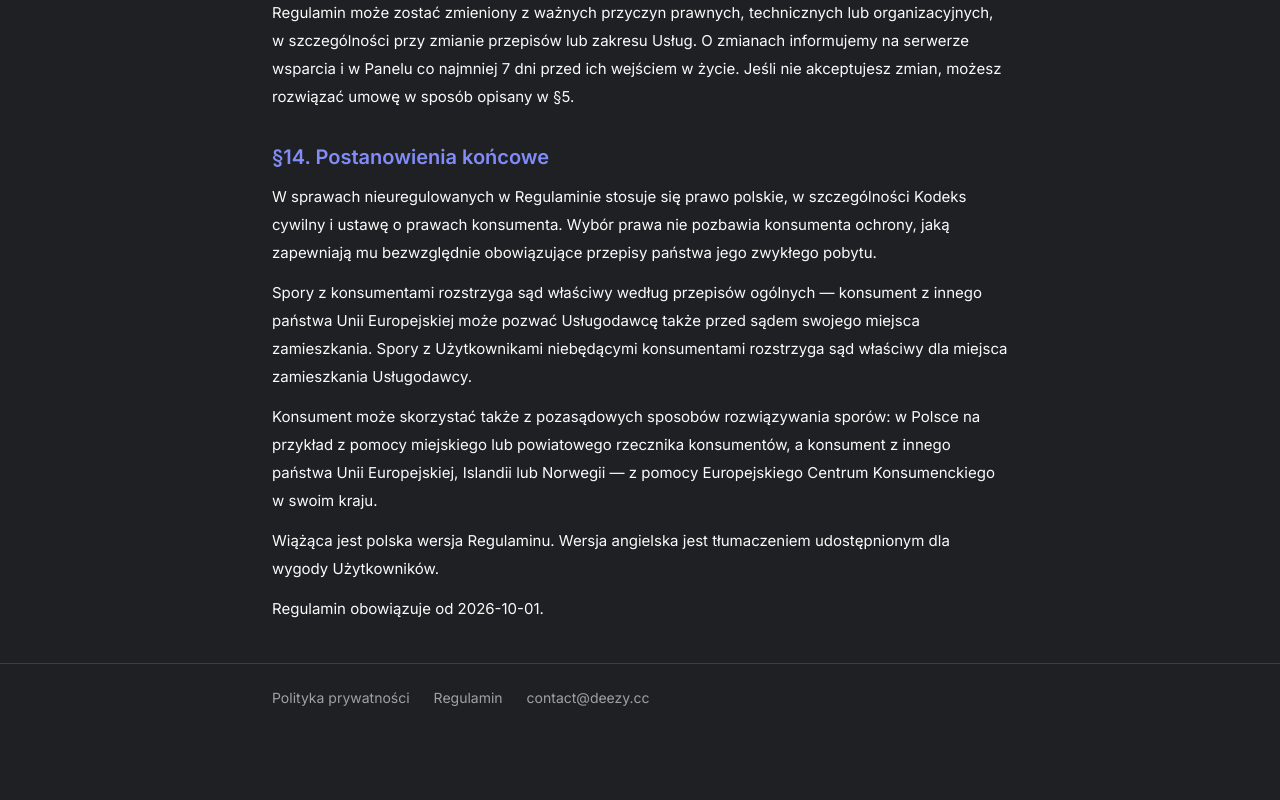
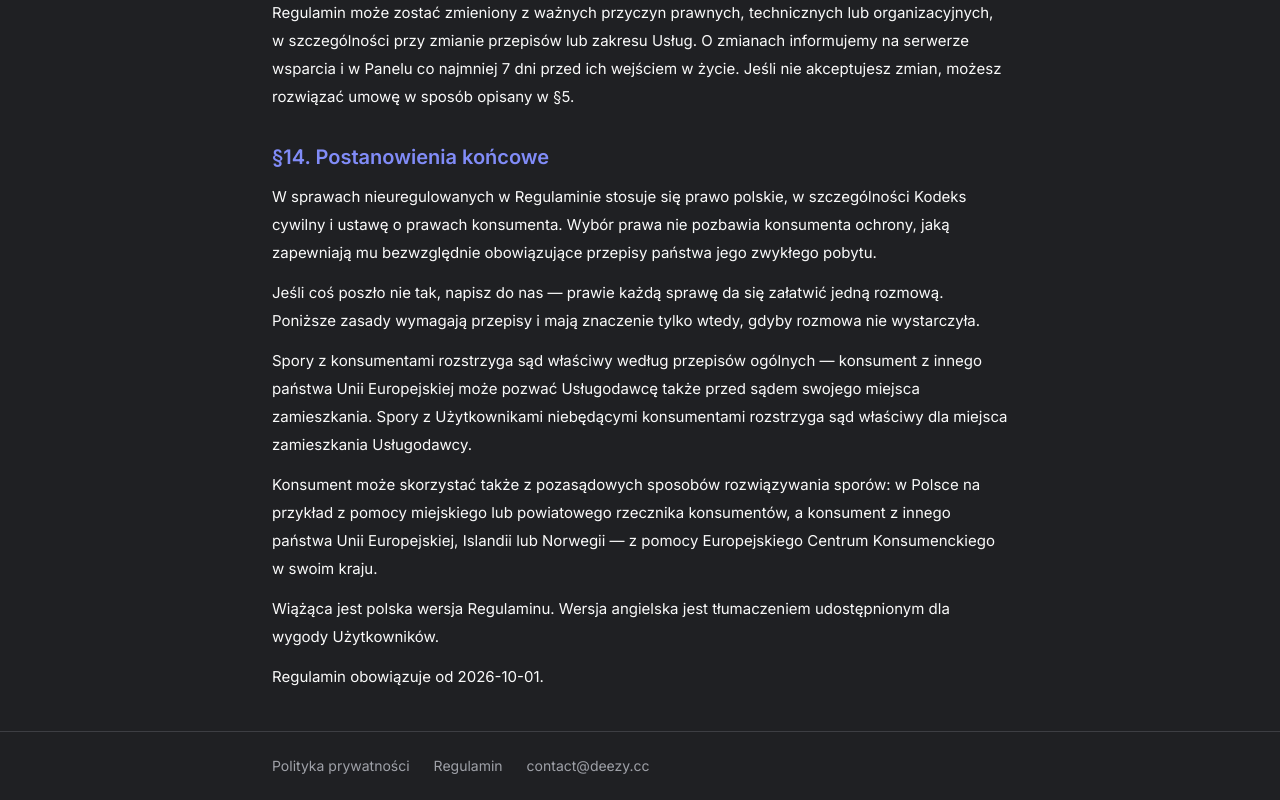
Before and after one commit to zwolinskidominik/DyzioBOT, a Next.js app in the folder dashboard-nextjs/: page /terms in a window 1280 px wide. Shown: the part 5132-5932 px from the top of the page. Before the commit the page ends 5864 px from the top, so only its background shows below. Built offline with nearby package versions, Linux system fonts and the light colour scheme; no server answers.

Commit message:
chore: friendlier lead-in to the dispute provisions in the terms
Adds a sentence inviting users to simply write to us first, framing the court and ombudsman rules as legally required fallbacks. PL and EN.

```diff
--- a/dashboard-nextjs/src/components/legal/TermsEn.tsx
+++ b/dashboard-nextjs/src/components/legal/TermsEn.tsx
@@ -264,6 +264,10 @@ export function TermsEn() {
           law of their country of habitual residence.
         </p>
         <p>
+          If something goes wrong, just write to us — almost anything can be sorted out in one conversation. The rules below
+          are required by law and only matter if talking it through is not enough.
+        </p>
+        <p>
           Disputes with consumers are resolved by the court with jurisdiction under general rules — a consumer from another
           European Union country may also sue the service provider in the courts of their own place of residence. Disputes
           with Users who are not consumers are resolved by the court competent for the service provider&apos;s place of
--- a/dashboard-nextjs/src/components/legal/TermsPl.tsx
+++ b/dashboard-nextjs/src/components/legal/TermsPl.tsx
@@ -273,6 +273,10 @@ export function TermsPl() {
           przepisy państwa jego zwykłego pobytu.
         </p>
         <p>
+          Jeśli coś poszło nie tak, napisz do nas — prawie każdą sprawę da się załatwić jedną rozmową. Poniższe zasady
+          wymagają przepisy i mają znaczenie tylko wtedy, gdyby rozmowa nie wystarczyła.
+        </p>
+        <p>
           Spory z konsumentami rozstrzyga sąd właściwy według przepisów ogólnych — konsument z innego państwa Unii
           Europejskiej może pozwać Usługodawcę także przed sądem swojego miejsca zamieszkania. Spory z Użytkownikami
           niebędącymi konsumentami rozstrzyga sąd właściwy dla miejsca zamieszkania Usługodawcy.
```
